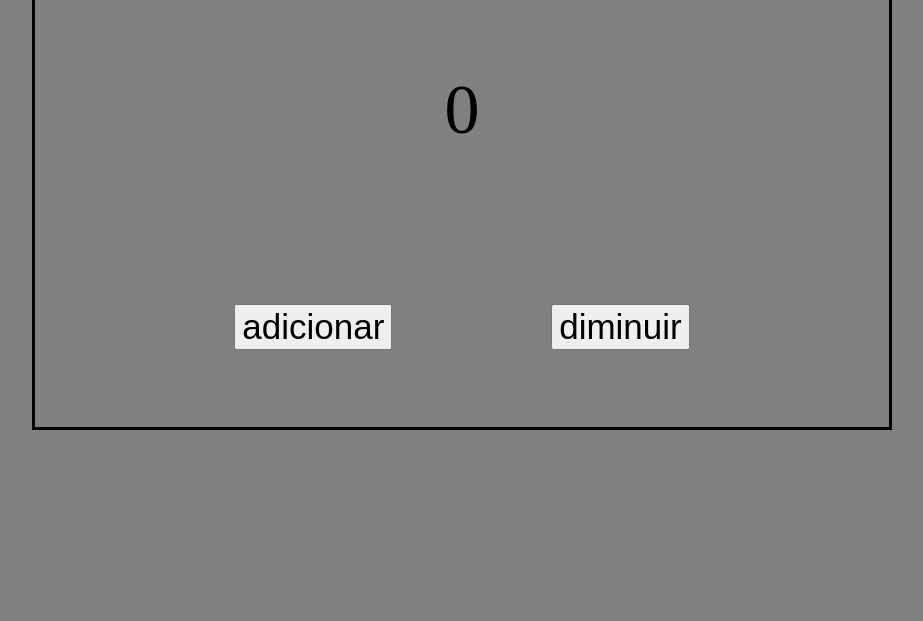
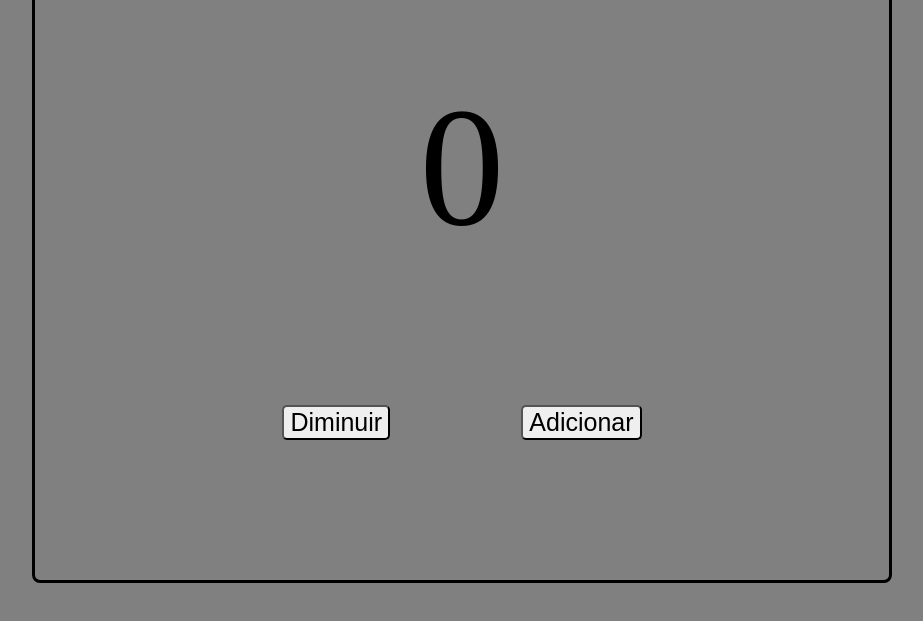
Before and after one commit to CarlosEdu0/contador, a plain HTML site: page index.html in a window 1280 px wide. Shown: the part 387-1008 px from the top of the page, without its empty margins (178-1101 px from the left). Drawn offline with Linux system fonts and the light colour scheme.

Commit message:
contador
funções/botão

```diff
--- a/index.html
+++ b/index.html
@@ -7,9 +7,13 @@
 <body>
     <h1 class="titulo">Contador</h1>
 <p class="resultado">0</p>
-<button class="dim">adicionar</button>
-<button class="add">diminuir</button>
+
+<div>
+<button onclick="menos" class="dim">Diminuir</button>
+<button onclick="mais" class="add">Adicionar</button>
+</div>
 
 <link rel="stylesheet" href="style.css">
+<script src="main.js"></script>
 </body>
 </html>
--- a/main.js
+++ b/main.js
@@ -0,0 +1,7 @@
+function mais(){
+    console.log("aumentar...")
+}
+
+function menos(){
+    console.log("diminuir...")
+}
--- a/style.css
+++ b/style.css
@@ -4,18 +4,23 @@
 }
 body{
     background-color: gray;
+    border-radius: 8px;
     text-align: center;
     font-size: 20px;
     border: solid black;
 }
 .resultado{
-    font-size: 70px;
+    font-size: 170px;
 }
 .add{
-    font-size: 35px;
+    font-size: 25px;
+    text-align: right;
+    border-radius: 5px;
 }
 .dim{
-    font-size: 35px;
+    font-size: 25px;
+    text-align: left;
+    border-radius: 5px;
 }
 .titulo{
     font-size: 80px;
```
